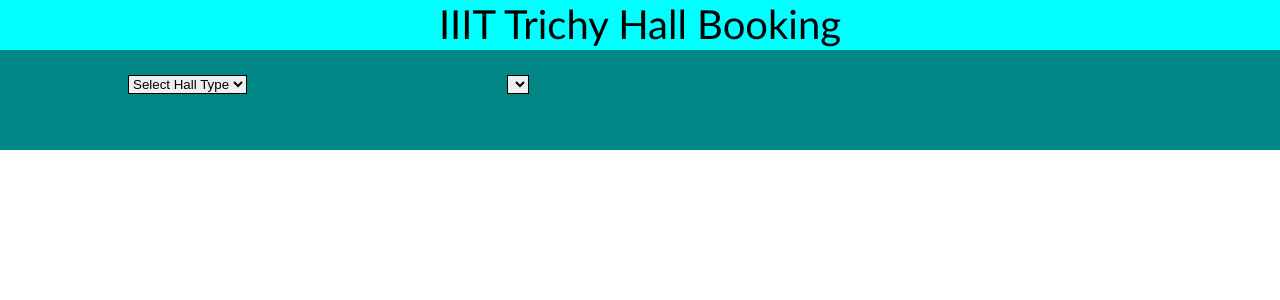
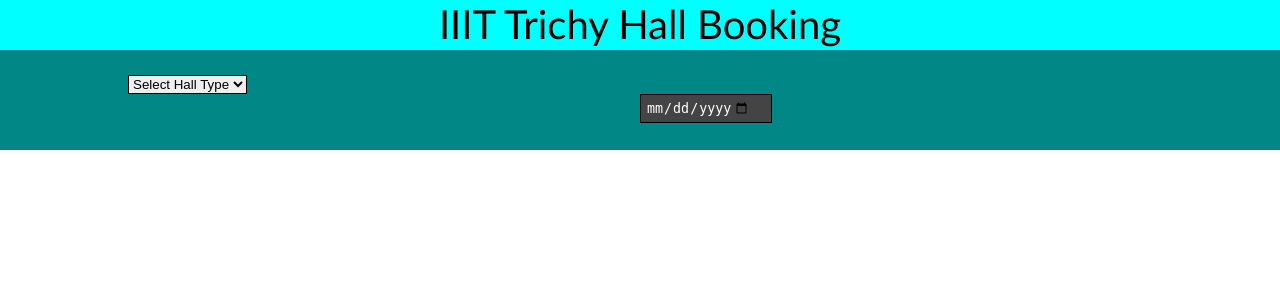
Before and after one commit to am-3/SRAVN, a Django app: page /main/hello in a window 1280 px wide. Shown: the top 300 px of the page. Run offline with Django 4.2, Linux system fonts and the light colour scheme; lists and menus that the app fills with data are empty.

Commit message:
Added date selection to navbar

```diff
--- a/main/static/navbar.css
+++ b/main/static/navbar.css
@@ -51,3 +51,26 @@ body {
 
     margin: 0;
 }
+
+.calendar {
+    display: flex;
+    align-items: center;
+
+    border: 1px solid;
+
+    background-color: #444;
+
+    width: 130px;
+
+    position: relative;
+    top: 50%;
+    left: 50%;
+}
+
+input[type="date"] {
+    padding: 5px;
+    border: none;
+    background-color: #444;
+    color: #fff;
+    border-radius: 5px;
+}
--- a/main/static/navbar.js
+++ b/main/static/navbar.js
@@ -1,3 +1,5 @@
+const MAX_VIEW_LIMIT = 90; // Including today
+
 function updateSecondDropdown() {
     var hallTypes = document.getElementById("hall-types");
     var hallSubtypes = document.getElementById("hall-subtypes");
@@ -5,6 +7,8 @@ function updateSecondDropdown() {
 
     var defaultOption = hallTypes.options[0];
     defaultOption.disabled = true;
+
+    hallSubtypes.hidden = false;
 
     // Clear previous options
     hallSubtypes.innerHTML = "";
@@ -28,3 +32,15 @@ function addOption(selectElement, value, text) {
     option.text = text;
     selectElement.add(option);
 }
+
+document.addEventListener('DOMContentLoaded', function() {
+    var today = new Date();
+    today.setDate(today.getDate() + 1);
+
+    var maxDate = new Date(today);
+    maxDate.setDate(today.getDay() + MAX_VIEW_LIMIT - 1);
+
+    var calendarDate = document.getElementById('calendar-date');
+    calendarDate.setAttribute('min', today.toISOString().split('T')[0]);
+    calendarDate.setAttribute('max', maxDate.toISOString().split('T')[0]);
+});
--- a/main/templates/navbar.html
+++ b/main/templates/navbar.html
@@ -18,8 +18,11 @@
             <option value="Seminar Halls">Seminar Halls</option>
             <option value="Meeting Halls">Meeting Halls</option>
         </select>
-        <select name="hall-subtypes" id="hall-subtypes">
+        <select name="hall-subtypes" id="hall-subtypes" hidden>
         </select>
+        <div class="calendar">
+            <input type="date" id="calendar-date">
+        </div>
     </div>
 </body>
 </html>
```
